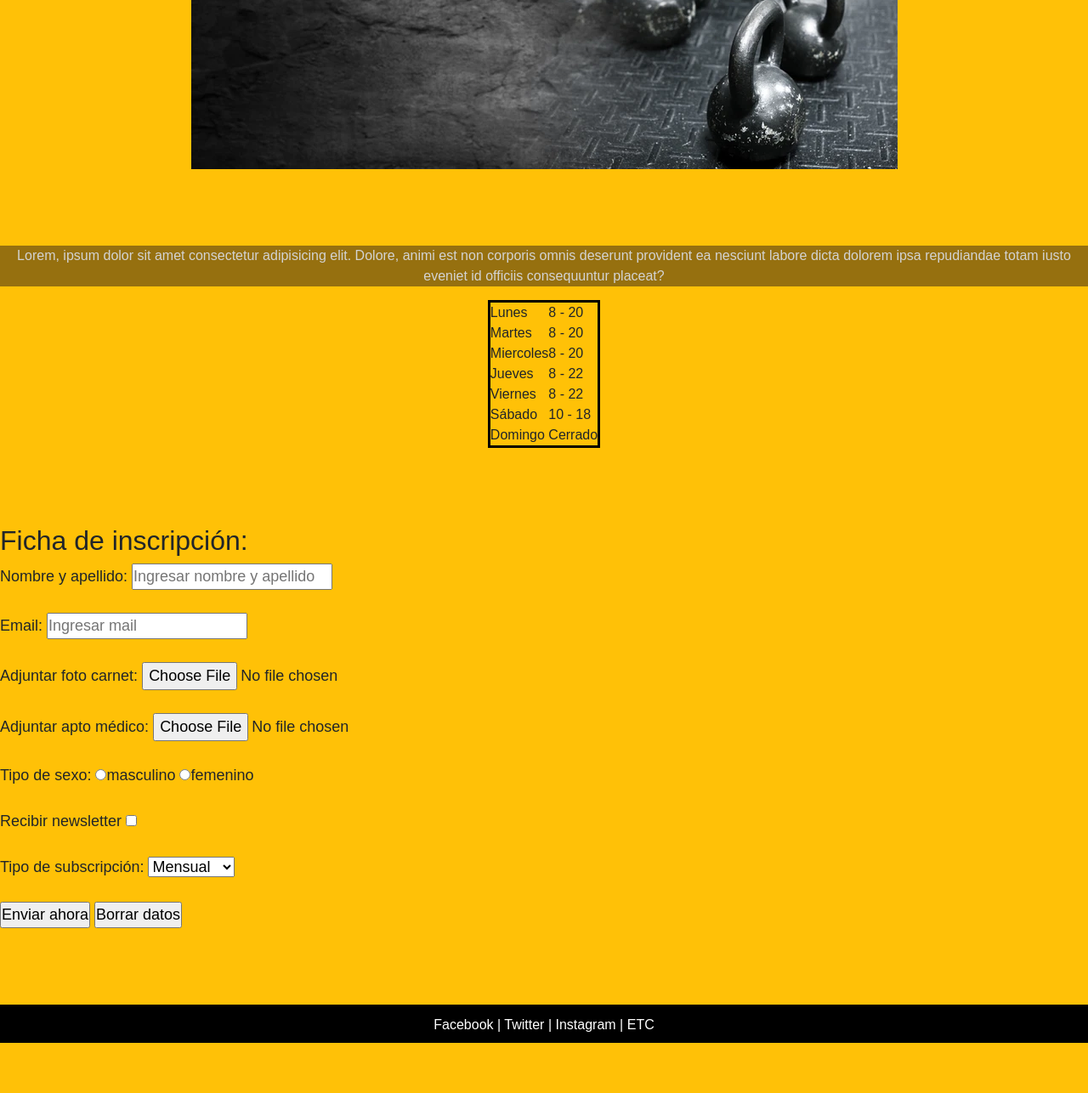
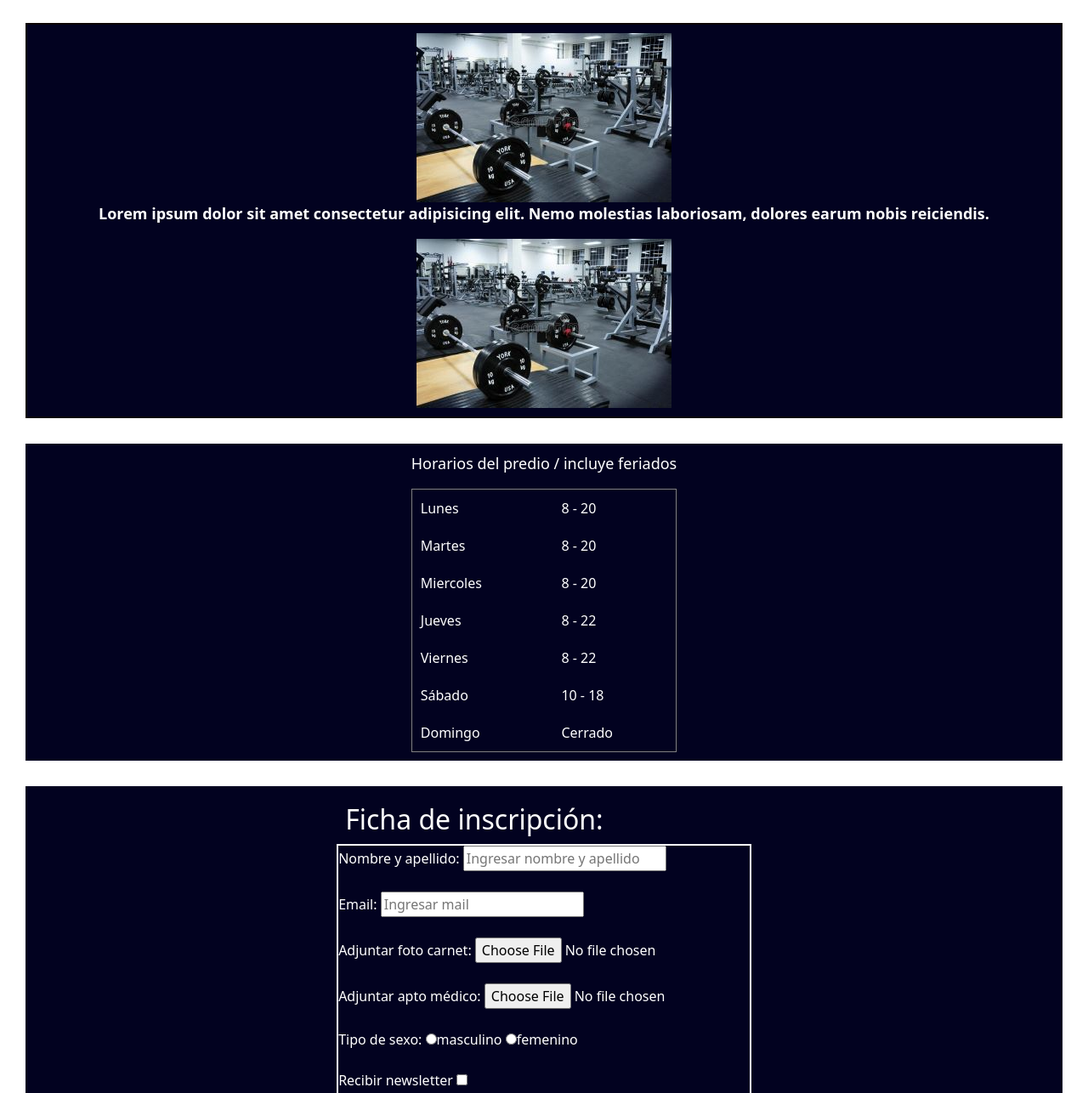
Before and after one commit to fedecorrea8/repositorio, a plain HTML site: page pages/gimnasio.html in a window 1280 px wide. Shown: the part 165-1451 px from the top of the page at 85% size. Before the commit the page ends 1392 px from the top, so only its background shows below. Drawn offline with nearby package versions, Linux system fonts and the light colour scheme.

Commit message:
introduccion sass a pagina GIMNASIO

```diff
--- a/pages/gimnasio.html
+++ b/pages/gimnasio.html
@@ -6,15 +6,14 @@
     <meta name="viewport" content="width=device-width, initial-scale=1.0">
     <title>Gimnasio</title>
     <link rel="shortcut icon" href="../img/favicon.jpg" type="image/x-icon"><!-- favicon  -->
-    <link rel="stylesheet" href="../styles/gimnasio.css">
+    <link rel="stylesheet" href="../sass/style.css">
         <!-- CSS only -->
+        <link rel="stylesheet" href="https://cdn.jsdelivr.net/npm/bootstrap-icons@1.8.3/font/bootstrap-icons.css">
         <link href="https://cdn.jsdelivr.net/npm/bootstrap@5.2.0-beta1/dist/css/bootstrap.min.css" rel="stylesheet" integrity="sha384-0evHe/X+R7YkIZDRvuzKMRqM+OrBnVFBL6DOitfPri4tjfHxaWutUpFmBp4vmVor" crossorigin="anonymous">
 </head>
 
 
-<body class="background bg-warning">
-    <header>
-
+<body>
     <nav class="navbar navbar-expand-lg navbar-dark bg-dark">                <!-- MENU -->
         <div class="container-fluid">
             <a class="navbar-brand" href="../index.html">LOREN</a>
@@ -52,16 +51,28 @@
     </div>
     </nav>
 
-        <h1>GIMNASIO</h1>
-        <div class="imagen">
+
+    <header class="header">
 
 
+        <div class="header__titulo">
+            <h1>GIMNASIO</h1>
         </div>
+
+        <div class="header__imagen">
+            <img src="../img/gim header.jpg" alt="gimnasio pesas">
+            <p>Lorem ipsum dolor sit amet consectetur adipisicing elit. Nemo molestias laboriosam, dolores earum nobis reiciendis.</p>
+            <img src="../img/gim header.jpg" alt="gimnasio pesas">
+        </div>
+
+
+
+
     </header>
 
     <main>
-        <p>Lorem, ipsum dolor sit amet consectetur adipisicing elit. Dolore, animi est non corporis omnis deserunt provident ea nesciunt labore dicta dolorem ipsa repudiandae totam iusto eveniet id officiis consequuntur placeat?</p>
-
+        <div>
+            <p>Horarios del predio / incluye feriados</p>
             <table border="1" cellpadding="10" cellspacing="15"><!-- Inicia tabla -->
                 <tr> <!-- fila -->
                 <td>Lunes</td><!-- celdas -->
@@ -98,9 +109,11 @@
                     <td>Cerrado</td>
                 </tr>
             </table>
-
+        </div>
     </main>
     <section>
+
+        <div>
             <h2>Ficha de inscripción:</h2>
 
             <form action="enviar.php" method="get" enctype="text/plain"><!-- Inicia formulario -->
@@ -154,17 +167,22 @@
                     <input type="submit" value="Enviar ahora">
                     <input type="reset" value="Borrar datos">
             </form>
-
+        </div>
     </section>
 
-    <footer class="pie__sec"><!-- Pie de página -->
-        <div class="pie__links">
-            <a href="#">Facebook |</a>
-            <a href="#">Twitter |</a>
-            <a href="#">Instagram |</a>
-            <a href="#">ETC</a>
+    <div class="container-fluid bg-dark text-light p-3"> <!-- FOOTER -->
+        <div class="text-center">
+        <a href="https://www.facebook.com" class="me-5"><i class="bi bi-facebook"></i></a>
+        <a href="https://www.instagram.com"><i class="bi bi-instagram"></i></a>
+        <a href="https://www.Twitter.com" class="ms-5"><i class="bi bi-twitter"></i></a>
         </div>
-    </footer>
+
+        <p class="small mt-4 text-center">
+            Todos los derechos reservados.
+        </p>
+    </div>
+
+
 
      <!-- JavaScript Bundle with Popper -->
 <script src="https://cdn.jsdelivr.net/npm/bootstrap@5.2.0-beta1/dist/js/bootstrap.bundle.min.js" integrity="sha384-pprn3073KE6tl6bjs2QrFaJGz5/SUsLqktiwsUTF55Jfv3qYSDhgCecCxMW52nD2" crossorigin="anonymous"></script>
--- /dev/null
+++ b/sass/_header.scss
@@ -0,0 +1,39 @@
+@import 'variables';
+
+.header {
+    &__titulo{
+        background-color:$color_fondo;
+        padding: $padding_sec;
+        margin: 30px;
+        text-align: center;
+    }
+
+    div{
+        h1{
+            color: rgb(255, 244, 244);
+            transition: 1s linear;
+            font-weight: 700;
+        }
+        h1:hover{
+            text-shadow: 0 0 10px #fff,
+            0 0 20px #fff,
+            0 0 40px #fff;
+        }
+    }
+
+    &__imagen{
+        background-color: $color_fondo;
+        padding: $padding_sec;
+        margin: 30px;
+        display: flex;
+        justify-content: center;
+        flex-wrap: wrap;
+        border: $borde_n;
+        font-size: large;
+            p{
+                color: white;
+                font-weight: 700;
+            }
+    }
+
+}
--- /dev/null
+++ b/sass/_main.scss
@@ -0,0 +1,21 @@
+@import 'variables';
+
+main{
+    div{
+        background-color: $color_fondo;
+        padding: $padding_sec;
+        margin: 30px;
+        display: grid;
+        justify-content: center;
+        p{
+            color: white;
+            font-size: large;
+        }
+        table{
+            color: white;
+
+
+        }
+
+    }
+}
--- /dev/null
+++ b/sass/_section.scss
@@ -0,0 +1,19 @@
+@import 'variables';
+
+section{
+    background-color: $color_fondo;
+    padding: $padding_sec;
+    margin: 30px;
+    display: grid;
+    justify-content: center;
+    div{
+        h2{
+            color: white;
+            margin: 10px;
+        }
+        form{
+            border: solid white 2px;
+            color: white;
+        }
+    }
+}
--- /dev/null
+++ b/sass/_variables.scss
@@ -0,0 +1,4 @@
+$color_titulo: rgb(37, 24, 153);
+$borde_n:2px solid rgb(12, 5, 5);
+$padding_sec: 10px;
+$color_fondo:rgb(2, 2, 32);
--- /dev/null
+++ b/sass/style.scss
@@ -0,0 +1,4 @@
+@import 'variables';
+@import 'header';
+@import 'main';
+@import 'section';
```
Also changed, not shown: sass/style.css (added), 1 other file. Lines whose indentation alone changed are shown as unchanged.
